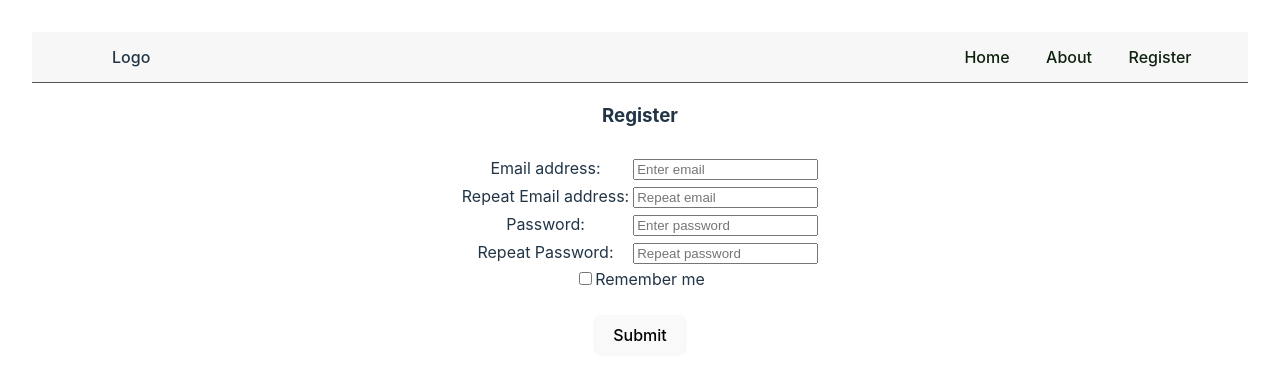
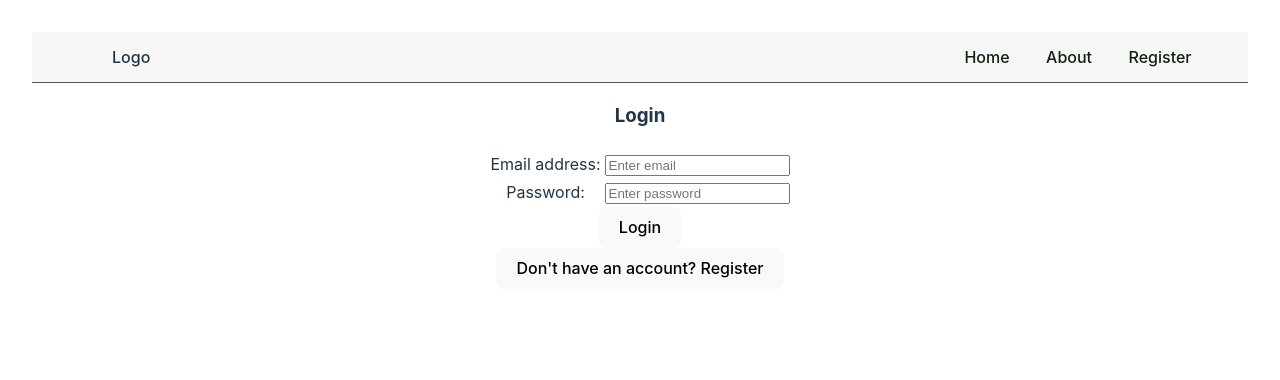
Before and after one commit to ruthlennonatu/bsc23convention, a React (Vite) app in the folder convention_center_booking_system/: page / in a window 1280 px wide. Shown: the top 380 px of the page. Built offline with nearby package versions, Linux system fonts and the light colour scheme.

Commit message:
Added Login component

```diff
--- a/convention_center_booking_system/src/App.tsx
+++ b/convention_center_booking_system/src/App.tsx
@@ -2,6 +2,7 @@ import { useState } from "react";
 import reactLogo from "./assets/react.svg";
 import "./App.css";
 import RegisterComponent from "./components/Registration";
+import LoginComponent from './components/Login';
 import { BrowserRouter as Router, Route, Routes } from "react-router-dom";
 import Navbar from "./components/Nav/Navbar";
 
@@ -12,11 +13,12 @@ function App() {
         <div>
           <Navbar />
           <Routes>
+            <Route path="/" element={<LoginComponent />} />
             <Route path="/register" element={<RegisterComponent />} />
           </Routes>
         </div>
       </Router>
-      <RegisterComponent />
+
     </>
   );
 }
--- /dev/null
+++ b/convention_center_booking_system/src/components/Login.tsx
@@ -0,0 +1,70 @@
+import React, { useState } from 'react';
+import { useNavigate } from 'react-router-dom';
+
+
+const LoginComponent: React.FC = () => {
+    const [email, setEmail] = useState<string>('');
+    const [password, setPassword] = useState<string>('');
+
+    const navigate = useNavigate();
+
+    const handleEmailChange = (event: React.ChangeEvent<HTMLInputElement>) => {
+        setEmail(event.target.value);
+    };
+
+    const handlePasswordChange = (event: React.ChangeEvent<HTMLInputElement>) => {
+        setPassword(event.target.value);
+    };
+
+    const handleLoginClick = () => {
+        console.log('Login button clicked');
+
+    };
+
+    const handleRegisterRedirect = () => {
+        navigate('/register');
+        console.log('Redirect to register');
+    }
+
+    return (
+        <div>
+            <form>
+                <h3>Login</h3>
+
+                <table style={{ margin: "auto" }}>
+                    <tr>
+                        <td><label>Email address: </label></td>
+                        <td><input
+                            type="email"
+                            className="form-control"
+                            placeholder="Enter email"
+                            value={email}
+                            onChange={handleEmailChange}
+                        /></td>
+                    </tr>
+                    <tr>
+                        <td><label>Password: </label></td>
+                        <td><input
+                            type="password"
+                            className="form-control"
+                            placeholder="Enter password"
+                            value={password}
+                            onChange={handlePasswordChange}
+                        /></td>
+                    </tr>
+                </table >
+                <div className="d-grid">
+                    <button type="button" className="btn btn-primary" onClick={handleLoginClick}>
+                        Login
+                    </button>
+                    <br />
+                    <button type="button" className="btn btn-link" onClick={handleRegisterRedirect}>
+                        Don't have an account? Register
+                    </button>
+                </div>
+            </form>
+        </div>
+    );
+};
+
+export default LoginComponent;
```
Also changed, not shown: convention_center_booking_system/src/components/Login.js (deleted, +0 -8 lines).
